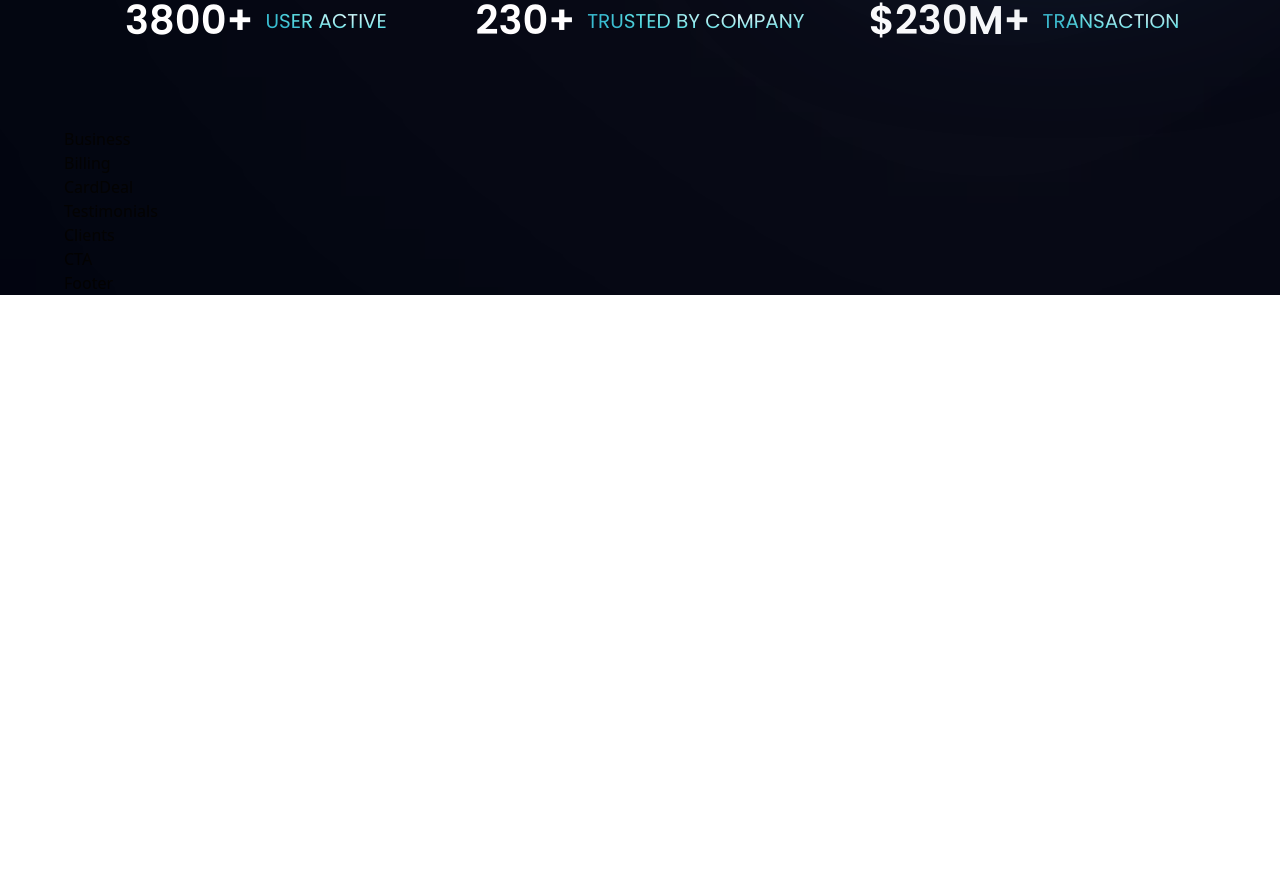
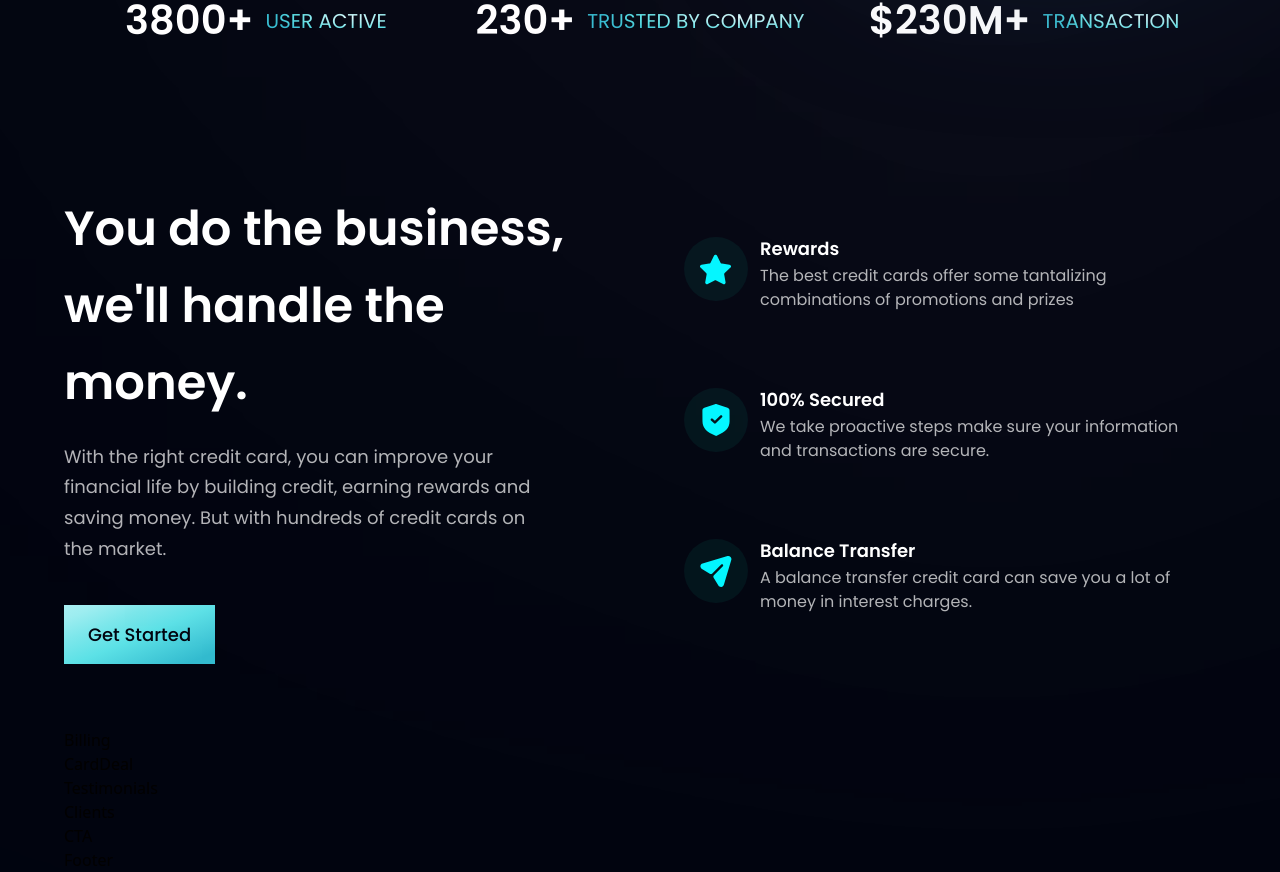
Before and after one commit to Denysmak/Bank-modern-app, a React (Vite) app: page / in a window 1280 px wide. Shown: the part 794-1666 px from the top of the page. Before the commit the page ends 1089 px from the top, so only its background shows below. Built offline with nearby package versions, Linux system fonts and the light colour scheme.

Commit message:
termina seção business

```diff
--- a/src/components/Business.jsx
+++ b/src/components/Business.jsx
@@ -1,7 +1,38 @@
-const Business = () => {
-  return (
-    <div>Business</div>
+import { features } from '../constants';
+import styles, { layout } from '../style';
+import Button from './Button';
+
+const FeatureCard = ({ icon, title, content, index }) => (
+  <div className={`flex flex-row p-6 rounded-[20px] ${index !== features.length - 1 ? 'mb-6' : 'mb-0'} feature-card`}>
+    <div className={`w-[64px] h-[64px] rounded-full ${styles.flexCenter} bg-dimBlue`}>
+      <img src={icon} alt="icon" className='w-[50%] h-[50%] object-contain'/>
+    </div>
+    <div className='flex-1 flex flex-col ml-3'>
+      <h4 className='font-poppins font-semibold text-white text-[18px] leading-[23px] mb-1'>
+        {title}
+      </h4>
+      <p className='font-poppins font-normal text-dimWhite text-[16px] leading-[24px] mb-1'>
+        {content}
+      </p>
+    </div>
+  </div>
+)
+
+const Business = () => (
+    <section id='features' className={layout.section}>
+      <div className={layout.sectionInfo}>
+        <h2 className={styles.heading2}>You do the business,<br className='sm:block hidden'/> we'll handle the money.</h2>
+        <p className={`${styles.paragraph} max-w-[470px] mt-5`}>With the right credit card, you can improve your financial life by building credit, earning rewards and saving money. But with hundreds of credit cards on the market.</p>
+        <Button styles='mt-10'/>
+      </div>
+      <div className={`${layout.sectionImg} flex-col`}>
+        {features.map((feature, index) => (
+          <FeatureCard key={feature.id} {...feature} index={index}/>
+        ))}
+      </div>
+
+    </section>
   )
-}
+
 
 export default Business
--- a/src/components/Button.jsx
+++ b/src/components/Button.jsx
@@ -1,6 +1,9 @@
-const Button = () => {
+const Button = ({ styles }) => {
   return (
-    <div>Button</div>
+    <button type="button" className={`py-4 px-6 bg-blue-gradient font-poppins font-medium text-[18px]
+    text-primary outline-none ${styles}`}>
+      Get Started
+    </button>
   )
 }
 
```
